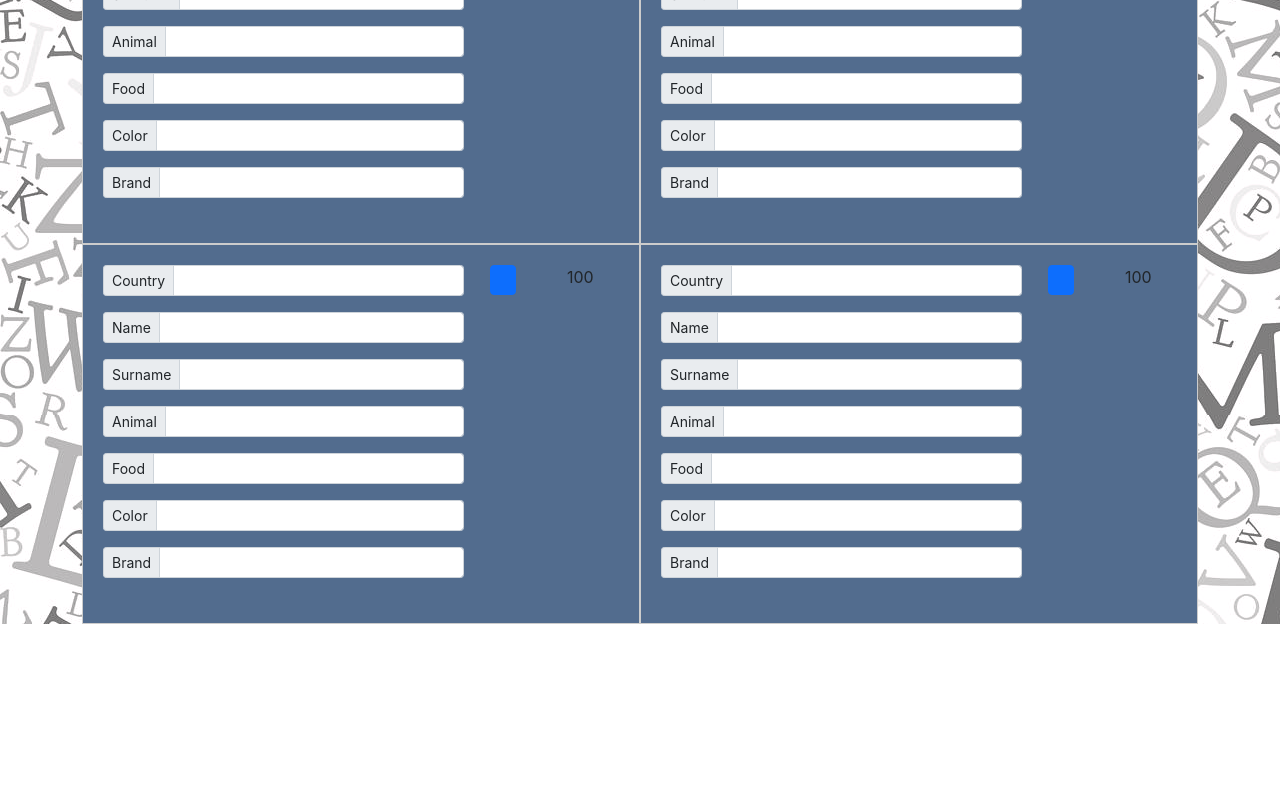
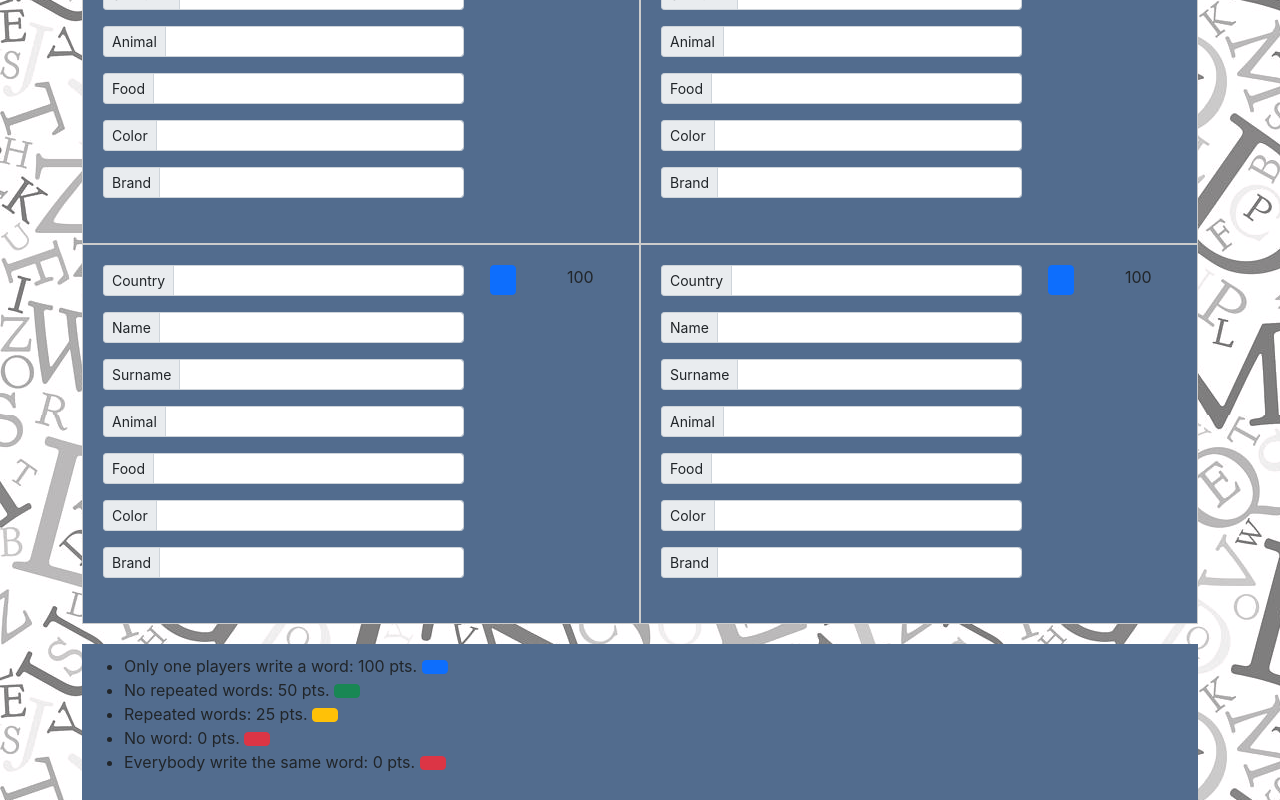
Before and after one commit to leonsuaren/basta, a React (Create React App) app: page /basta-game in a window 1280 px wide. Shown: the part 260-1060 px from the top of the page. Before the commit the page ends 884 px from the top, so only its background shows below. Built offline with nearby package versions, Linux system fonts and the light colour scheme.

Commit message:
added footer to the board

```diff
--- a/src/App.css
+++ b/src/App.css
@@ -125,3 +125,9 @@
   font-size: 20rem;
   position: absolute;
 }
+
+.footerRules {
+  margin-top: 20px;
+  padding: 10px;
+  background-color: #526c8e;
+}
--- a/src/views/basta-game/BastaGame.jsx
+++ b/src/views/basta-game/BastaGame.jsx
@@ -16,13 +16,22 @@
   return (
     <div>
       {showCounter && <Counter />}
-      <Score/>
+      <Score />
       <div className="bastaGameContainer">
         <BastaBoard />
         <BastaBoard />
         <BastaBoard />
         <BastaBoard />
       </div>
+      <div className='footerRules'>
+        <ul>
+          <li>Only one players write a word: 100 pts. <button className='btn btn-primary' /></li>
+          <li>No repeated words: 50 pts. <button className='btn btn-success' /></li>
+          <li>Repeated words: 25 pts. <button className='btn btn-warning' /></li>
+          <li>No word: 0 pts. <button className='btn btn-danger' /></li>
+          <li>Everybody write the same word: 0 pts. <button className='btn btn-danger' /></li>
+        </ul>
+      </div>
     </div>
   )
 }
```
